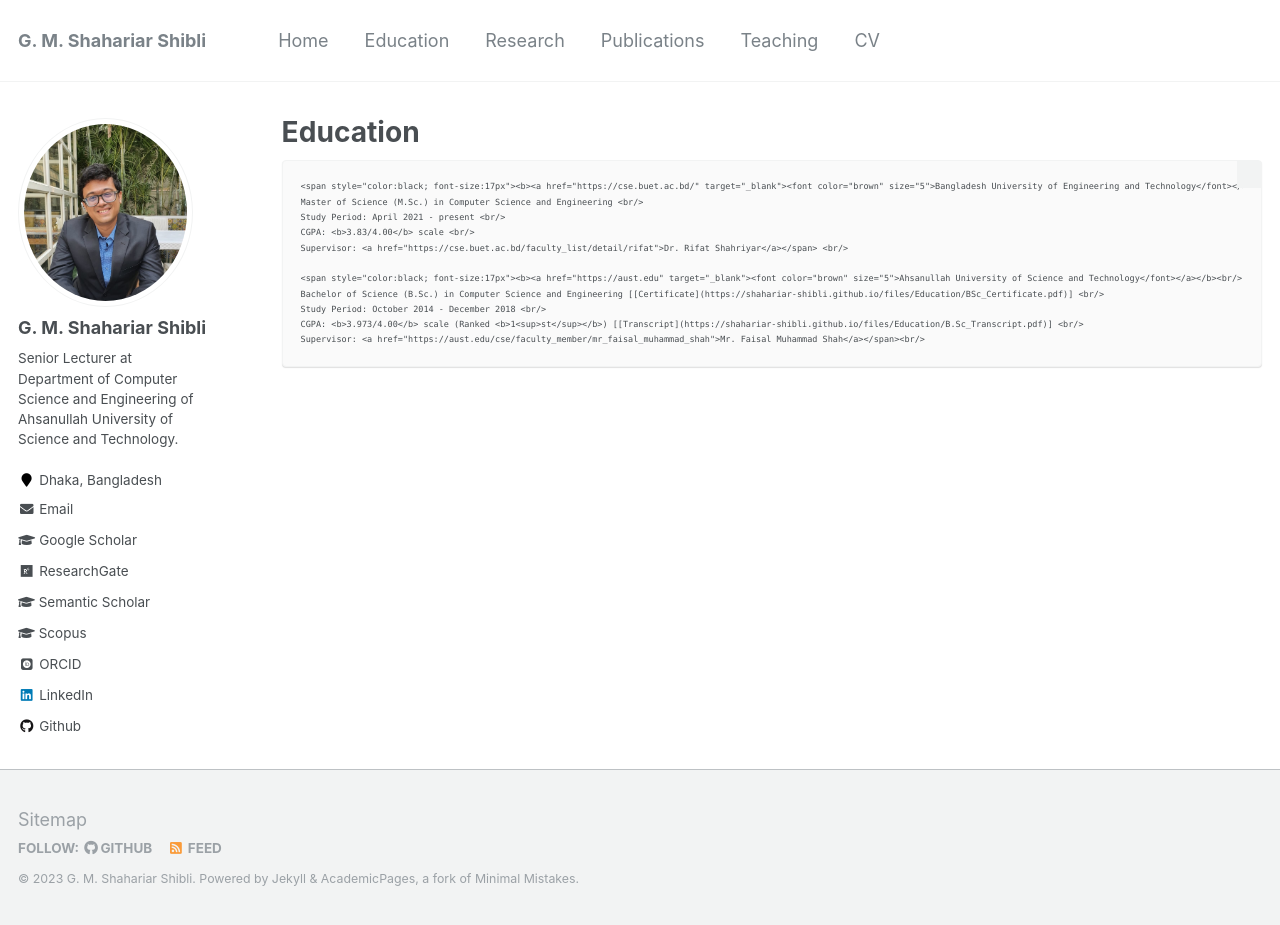
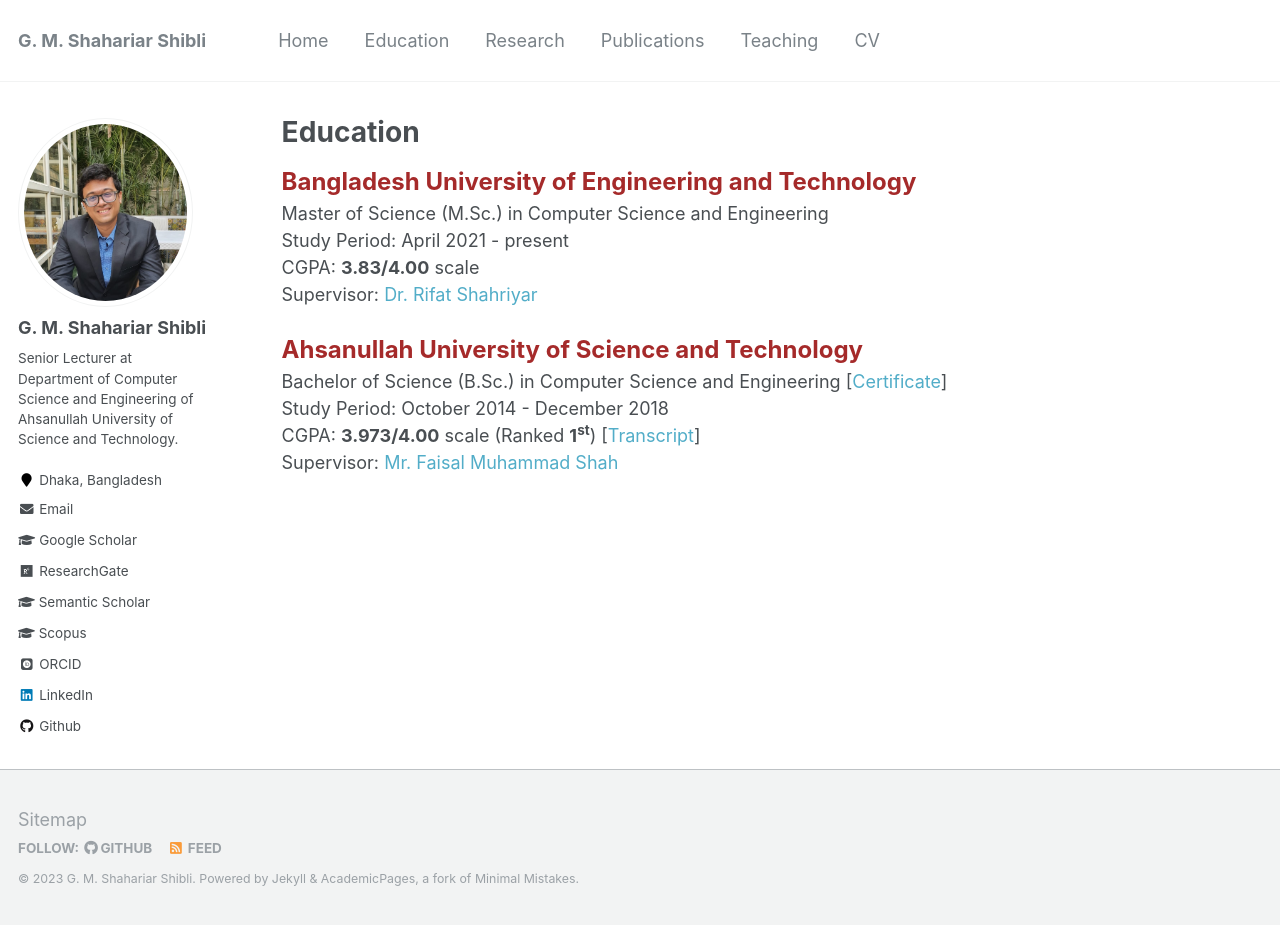
Before and after one commit to shahariar-shibli/shahariar-shibli.github.io, a Jekyll site: the page built from _pages/education.md, in a window 1280 px wide and 925 px high. Built offline with Jekyll 4.4.1, drawn with Linux system fonts in a browser that asks for light colours; some web fonts are replaced.

Commit message:
Update education.md

```diff
--- a/_pages/education.md
+++ b/_pages/education.md
@@ -5,14 +5,14 @@ permalink: /education/
 author_profile: true
 ---
 
-    <span style="color:black; font-size:17px"><b><a href="https://cse.buet.ac.bd/" target="_blank"><font color="brown" size="5">Bangladesh University of Engineering and Technology</font></a></b><br/>
-    Master of Science (M.Sc.) in Computer Science and Engineering <br/>
-    Study Period: April 2021 - present <br/>
-    CGPA: <b>3.83/4.00</b> scale <br/>
-    Supervisor: <a href="https://cse.buet.ac.bd/faculty_list/detail/rifat">Dr. Rifat Shahriyar</a></span> <br/>
+<span style="color:black; font-size:17px"><b><a href="https://cse.buet.ac.bd/" target="_blank"><font color="brown" size="5">Bangladesh University of Engineering and Technology</font></a></b></span><br/>
+Master of Science (M.Sc.) in Computer Science and Engineering <br/>
+Study Period: April 2021 - present <br/>
+CGPA: <b>3.83/4.00</b> scale <br/>
+Supervisor: <a href="https://cse.buet.ac.bd/faculty_list/detail/rifat">Dr. Rifat Shahriyar</a><br/>
 
-    <span style="color:black; font-size:17px"><b><a href="https://aust.edu" target="_blank"><font color="brown" size="5">Ahsanullah University of Science and Technology</font></a></b><br/>
-    Bachelor of Science (B.Sc.) in Computer Science and Engineering [[Certificate](https://shahariar-shibli.github.io/files/Education/BSc_Certificate.pdf)] <br/>
-    Study Period: October 2014 - December 2018 <br/>
-    CGPA: <b>3.973/4.00</b> scale (Ranked <b>1<sup>st</sup></b>) [[Transcript](https://shahariar-shibli.github.io/files/Education/B.Sc_Transcript.pdf)] <br/>
-    Supervisor: <a href="https://aust.edu/cse/faculty_member/mr_faisal_muhammad_shah">Mr. Faisal Muhammad Shah</a></span><br/>
+<span style="color:black; font-size:17px"><b><a href="https://aust.edu" target="_blank"><font color="brown" size="5">Ahsanullah University of Science and Technology</font></a></b></span><br/>
+Bachelor of Science (B.Sc.) in Computer Science and Engineering [[Certificate](https://shahariar-shibli.github.io/files/Education/BSc_Certificate.pdf)] <br/>
+Study Period: October 2014 - December 2018 <br/>
+CGPA: <b>3.973/4.00</b> scale (Ranked <b>1<sup>st</sup></b>) [[Transcript](https://shahariar-shibli.github.io/files/Education/B.Sc_Transcript.pdf)] <br/>
+Supervisor: <a href="https://aust.edu/cse/faculty_member/mr_faisal_muhammad_shah">Mr. Faisal Muhammad Shah</a><br/>
```
